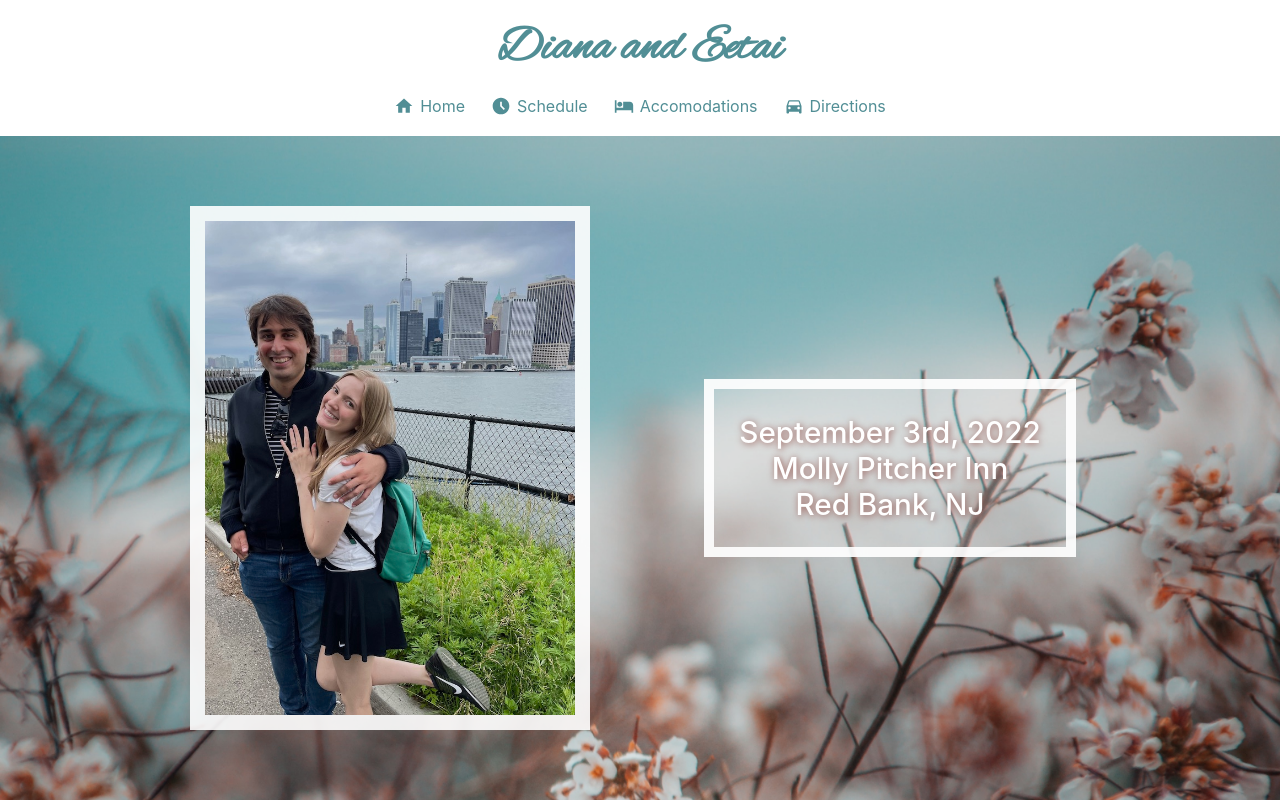
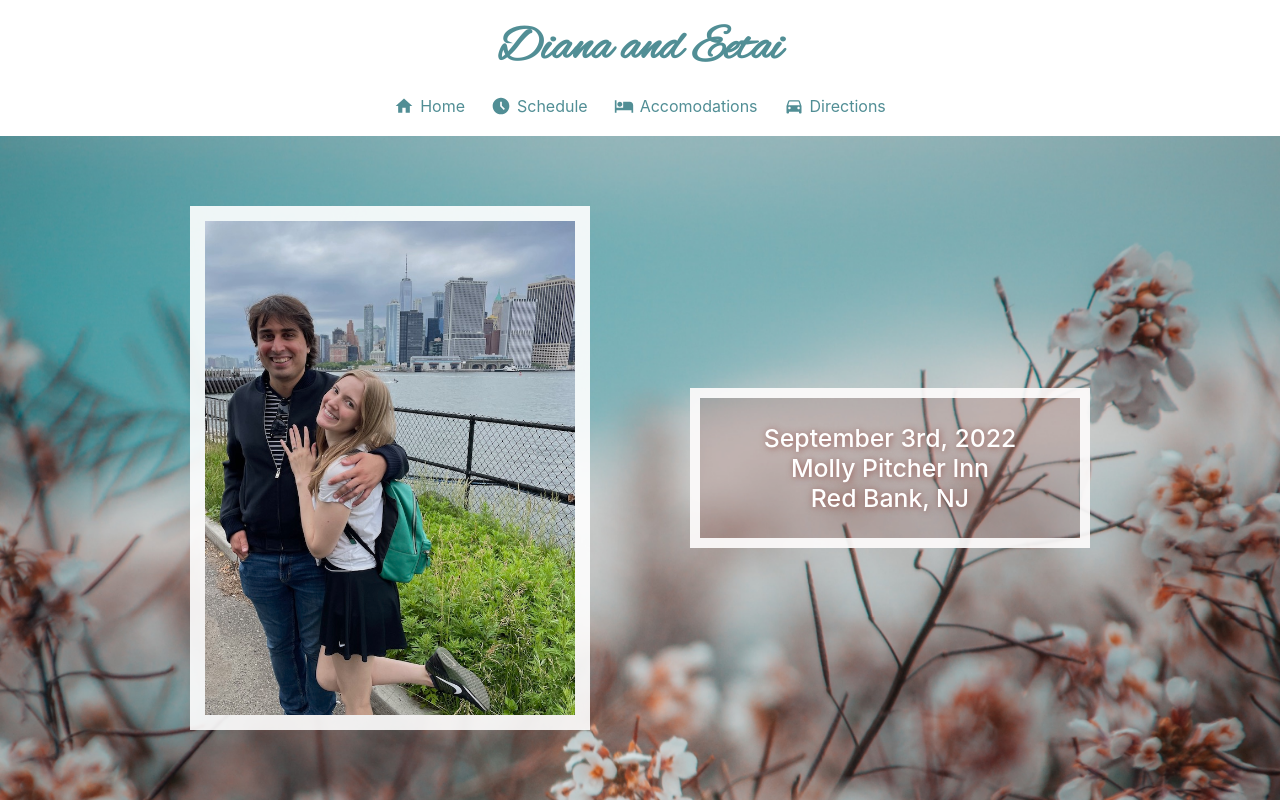
Before and after one commit to DianaLease/diana-and-eetai-wedding, a React (Create React App) app: page / in a window 1280 px wide. Built offline with nearby package versions, Linux system fonts and the light colour scheme.

Commit message:
feat(app): small styling tweaks
Signed-off-by: Diana Lease <dianarlease@gmail.com>

```diff
--- a/src/App.css
+++ b/src/App.css
@@ -76,7 +76,7 @@ ul {
 }
 
 .photo {
-  max-width: 80%;
+  width: 80%;
   margin: 10%;
   border: 15px solid rgba(255, 255, 255, 0.9);
 }
@@ -91,11 +91,11 @@ ul {
 
 .details {
   text-align: center;
-  font-size: 1.85rem;
-  background-color: rgba(255, 255, 255, 0.25);
+  font-size: 1.55rem;
+  background-color: rgba(149,88,81, 0.25);
   margin: 10%;
   padding: 25px;
-  max-width: 80%;
+  width: 80%;
   border: 10px solid rgba(255, 255, 255, 0.9);
   text-shadow: 1px 1px 7px #955851;
   font-weight: 500;
```
